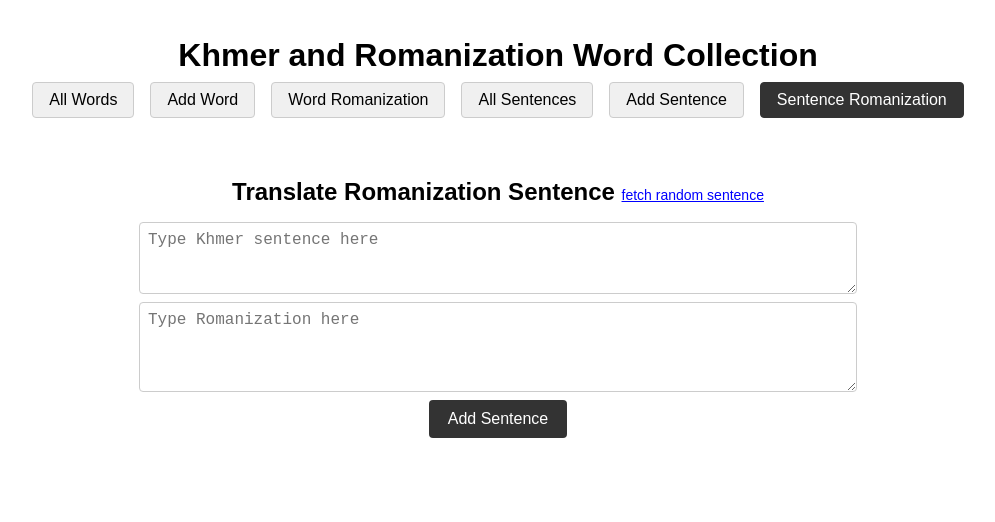
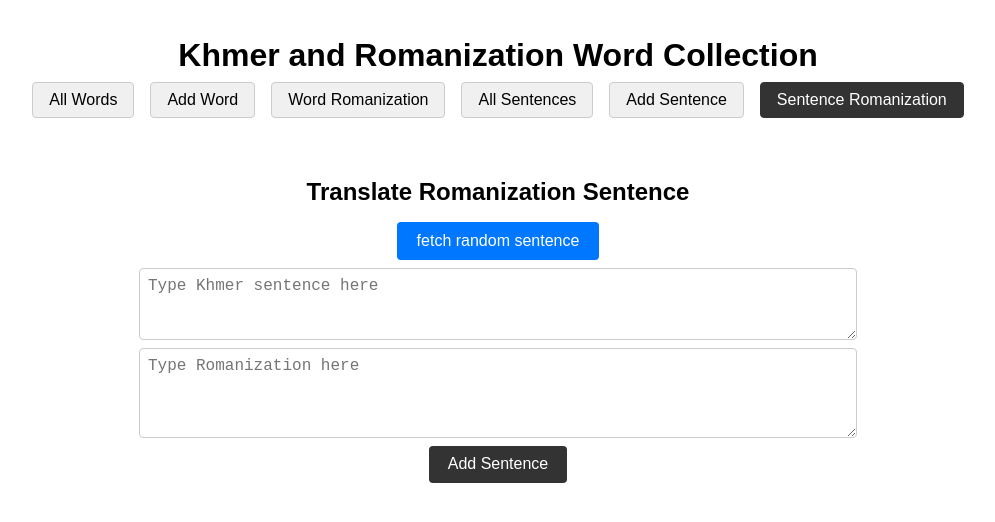
Before and after one commit to leangsuor/khmer-and-romanization-word, a React (Create React App) app in the folder frontend/: page / in a window 1280 px wide. Shown: the top 522 px of the page, without its empty margins (142-1137 px from the left). Built offline with nearby package versions, Linux system fonts and the light colour scheme.

Commit message:
update frontend

```diff
--- a/frontend/src/components/AddSentenceRomanizationForm.css
+++ b/frontend/src/components/AddSentenceRomanizationForm.css
@@ -43,6 +43,16 @@
   background-color: #333;
   color: #fff;
 }
+.asrf-button-fetch {
+  padding: 0.6rem 1.2rem;
+  font-size: 1rem;
+  margin-bottom: 0.5rem;
+  cursor: pointer;
+  border: none;
+  border-radius: 4px;
+  background-color: #0077ff;
+  color: #fff;
+}
 .asrf-message {
   font-size: 1rem;
   max-width: 700px;
--- a/frontend/src/components/AddSentenceRomanizationForm.js
+++ b/frontend/src/components/AddSentenceRomanizationForm.js
@@ -49,9 +49,9 @@ const AddSentenceRomanizationForm = () => {
   return (
     <div className="asrf-container">
       <h2 className="asrf-heading">
-        Translate Romanization Sentence{' '}
-        <span className="asrf-fetch" onClick={fetchRandom}>fetch random sentence</span>
+        Translate Romanization Sentence
       </h2>
+      <button className="asrf-button-fetch" onClick={fetchRandom}>fetch random sentence</button>
       <form onSubmit={handleSubmit} className="asrf-form">
         <textarea
           className="asrf-textarea"
--- a/frontend/src/components/AddWordRomanizationForm.css
+++ b/frontend/src/components/AddWordRomanizationForm.css
@@ -42,6 +42,16 @@
     background-color: #333;
     color: #fff;
 }
+.asrf-button-fetch {
+  padding: 0.6rem 1.2rem;
+  font-size: 1rem;
+  margin-bottom: 0.5rem;
+  cursor: pointer;
+  border: none;
+  border-radius: 4px;
+  background-color: #0077ff;
+  color: #fff;
+}
 .awrf-message {
     font-size: 1rem;
     max-width: 700px;
--- a/frontend/src/components/AddWordRomanizationForm.js
+++ b/frontend/src/components/AddWordRomanizationForm.js
@@ -50,11 +50,9 @@ const AddWordRomanizationForm = () => {
     return (
         <div className="awrf-container">
             <h2 className="awrf-heading">
-                Translate Romanization Word{' '}
-                <span className="awrf-fetch" onClick={fetchRandom}>
-                    fetch random word
-                </span>
+                Translate Romanization Word
             </h2>
+            <button className="asrf-button-fetch" onClick={fetchRandom}>fetch random word</button>
             <form onSubmit={handleSubmit} className="awrf-form">
                 <input
                     className="awrf-input"
```
